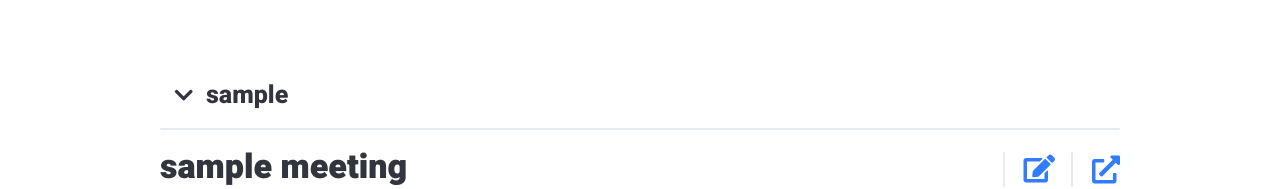
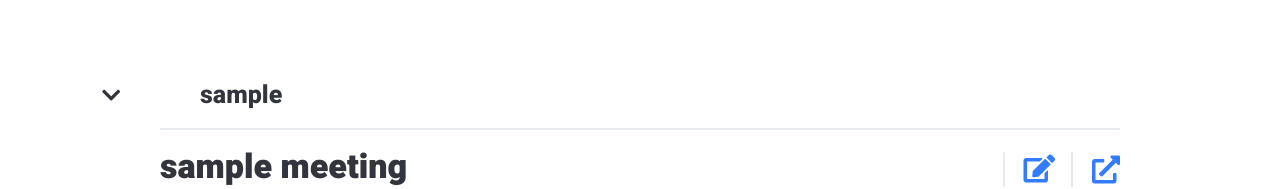
Before and after one commit to Classto/Frontend, a React (Create React App) app: page /editor/sample in a window 1280 px wide. Shown: the top 189 px of the page. Built offline with nearby package versions, Linux system fonts and the light colour scheme.

Commit message:
feat: show categoey menu

```diff
--- a/src/editor.jsx
+++ b/src/editor.jsx
@@ -1,6 +1,7 @@
 import { Component } from 'react';
 import Schedule from './editor/schedule';
 import Panel from './editor/panel';
+import Menu from './editor/menu';
 import './editor.css';
 
 class Editor extends Component {
@@ -15,10 +16,6 @@ class Editor extends Component {
     const meetings = JSON.parse(window.localStorage.getItem("meetings"))[params['category']]
     return (
       <div>
-        <button id="category">
-          <p>{ params['category']}</p>
-          <i className="fas fa-chevron-down fa-2x"></i>
-        </button>
         <hr id="ct_hr"></hr>
         <div id="sch_div">
           <Schedule meetings={ meetings }/>
@@ -28,6 +25,12 @@ class Editor extends Component {
           <div></div>
         </button> */}
         <Panel/>
+        <div id="category">
+          <p>{ params['category']}</p>
+          <i className="fas fa-chevron-down fa-2x"></i>
+
+          <Menu/>
+        </div>
       </div>
     );
   }
```
